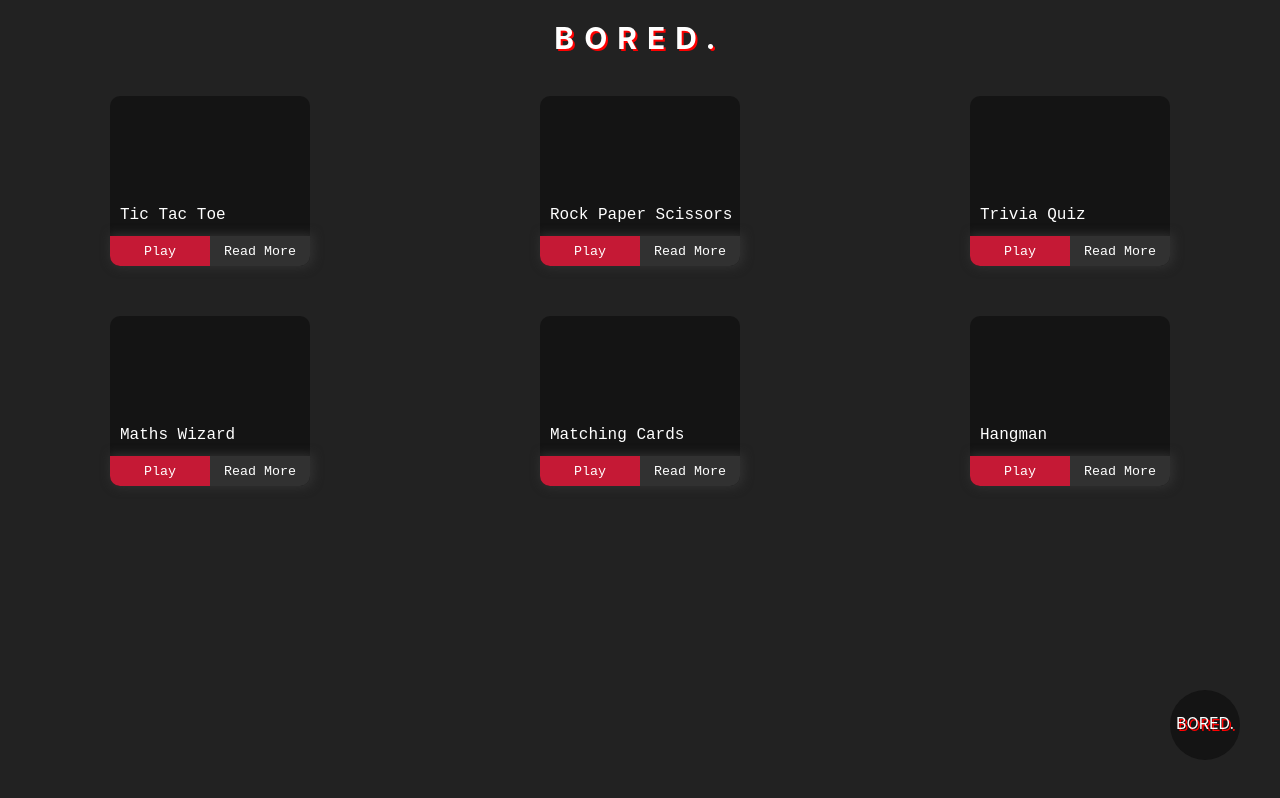
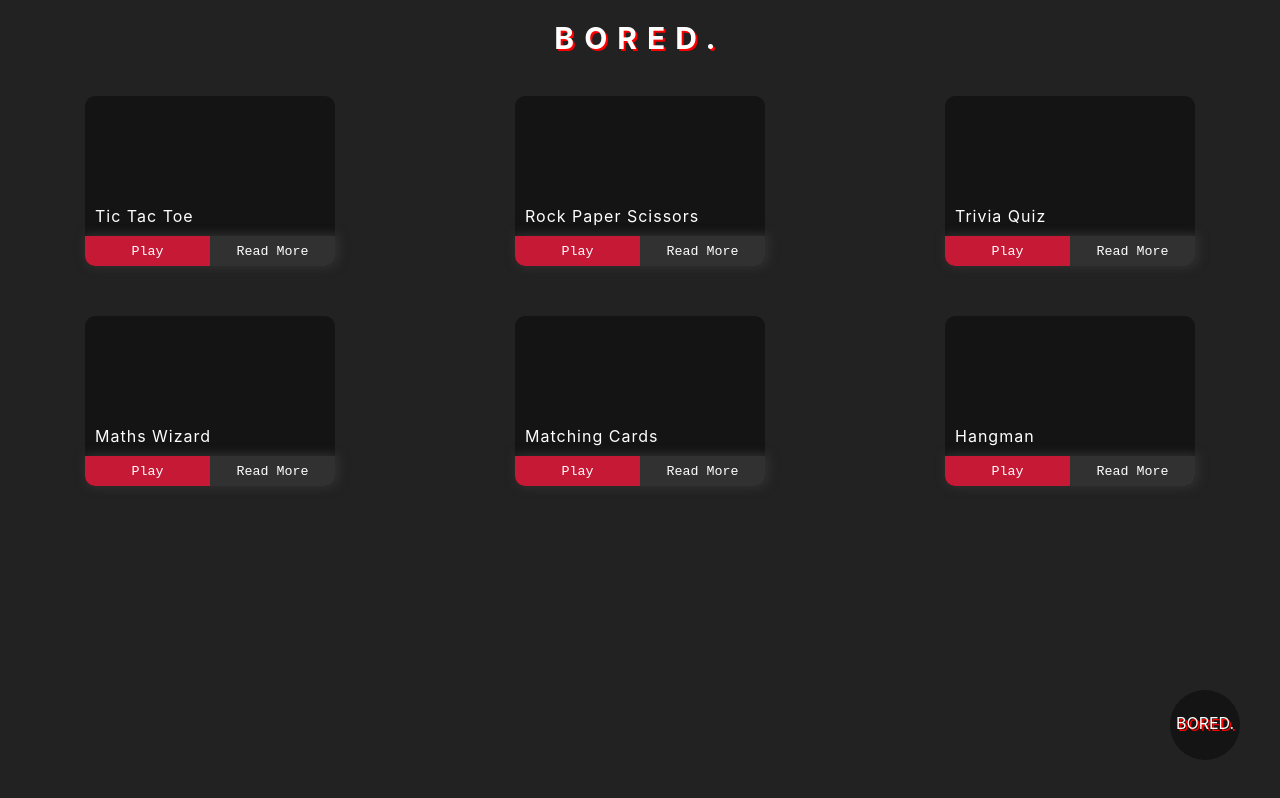
Before and after one commit to palakgupta2712/bored-games, a React (Vite) app: page / in a window 1280 px wide. Built offline with nearby package versions, Linux system fonts and the light colour scheme.

Commit message:
styling fix: cards width increased

```diff
--- a/src/components/Card/Card.module.css
+++ b/src/components/Card/Card.module.css
@@ -1,6 +1,6 @@
 .card {
   height: 110px;
-  width: 200px;
+  width: 250px;
   background-color: #141414;
   margin: auto;
   border-radius: 10px 10px 0px 0px;
@@ -8,16 +8,16 @@
 
 .title {
   height: 30px;
-  width: 200px;
+  width: 250px;
   background-color: #141414;
   margin: auto;
   padding-left: 10px;
-  font-family: "IBM Plex Mono", monospace;
+  letter-spacing: 1px;
 }
 
 .action {
   height: 30px;
-  width: 200px;
+  width: 250px;
   background-color: #141414;
   margin: auto;
   box-shadow: 2px 0px 10px 2px #303030;
```
